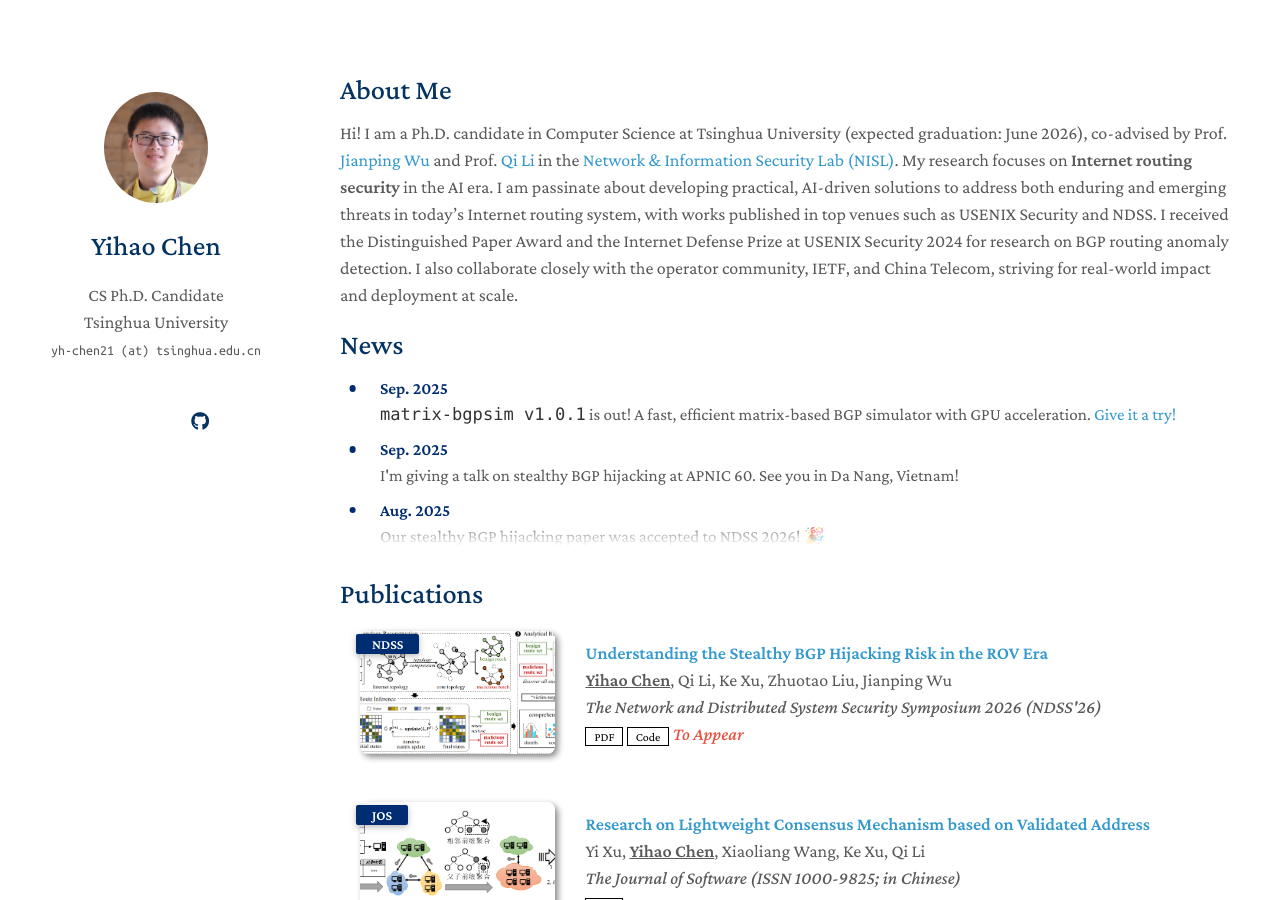
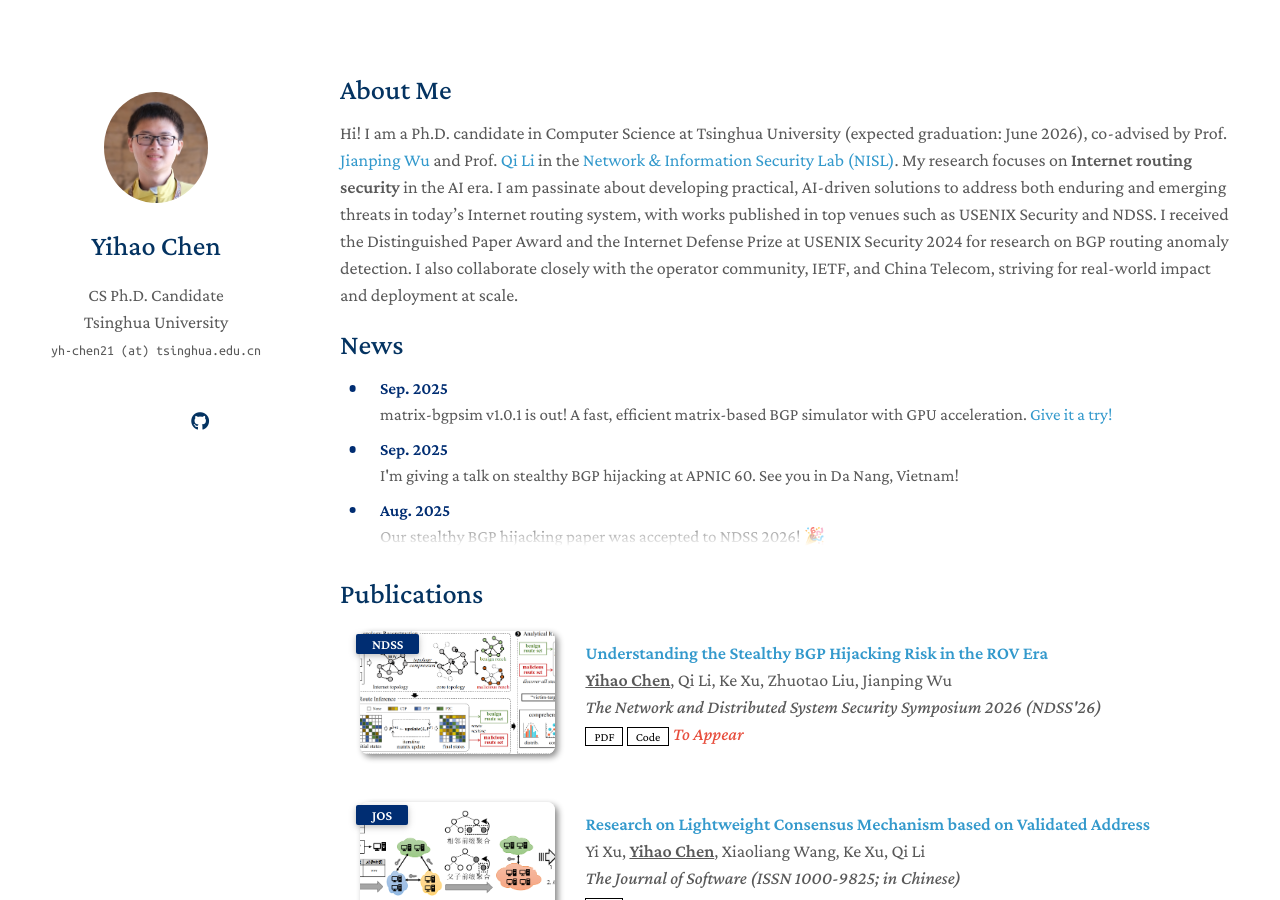
Before and after one commit to PorcupineAndrew/homepage, a Jekyll site: the page built from index.md, in a window 1280 px wide and 900 px high. Built offline with Jekyll 4.4.1, drawn with Linux system fonts in a browser that asks for light colours; a style sheet for code colours, icons or effects is not loaded; our own code applies the rules of GitHub Pages for plain Markdown files.

Commit message:
refactor

```diff
--- a/_data/news.yml
+++ b/_data/news.yml
@@ -1,7 +1,7 @@
 main:
 
   - date: Sep. 2025
-    content: '<code>matrix-bgpsim v1.0.1</code> is out! A fast, efficient matrix-based BGP simulator with GPU acceleration. <a href="https://github.com/yhchen-tsinghua/matrix-bgpsim">Give it a try!</a>'
+    content: 'matrix-bgpsim v1.0.1 is out! A fast, efficient matrix-based BGP simulator with GPU acceleration. <a href="https://github.com/yhchen-tsinghua/matrix-bgpsim">Give it a try!</a>'
 
   - date: Sep. 2025
     content: I'm giving a talk on stealthy BGP hijacking at APNIC 60. See you in Da Nang, Vietnam!
```
